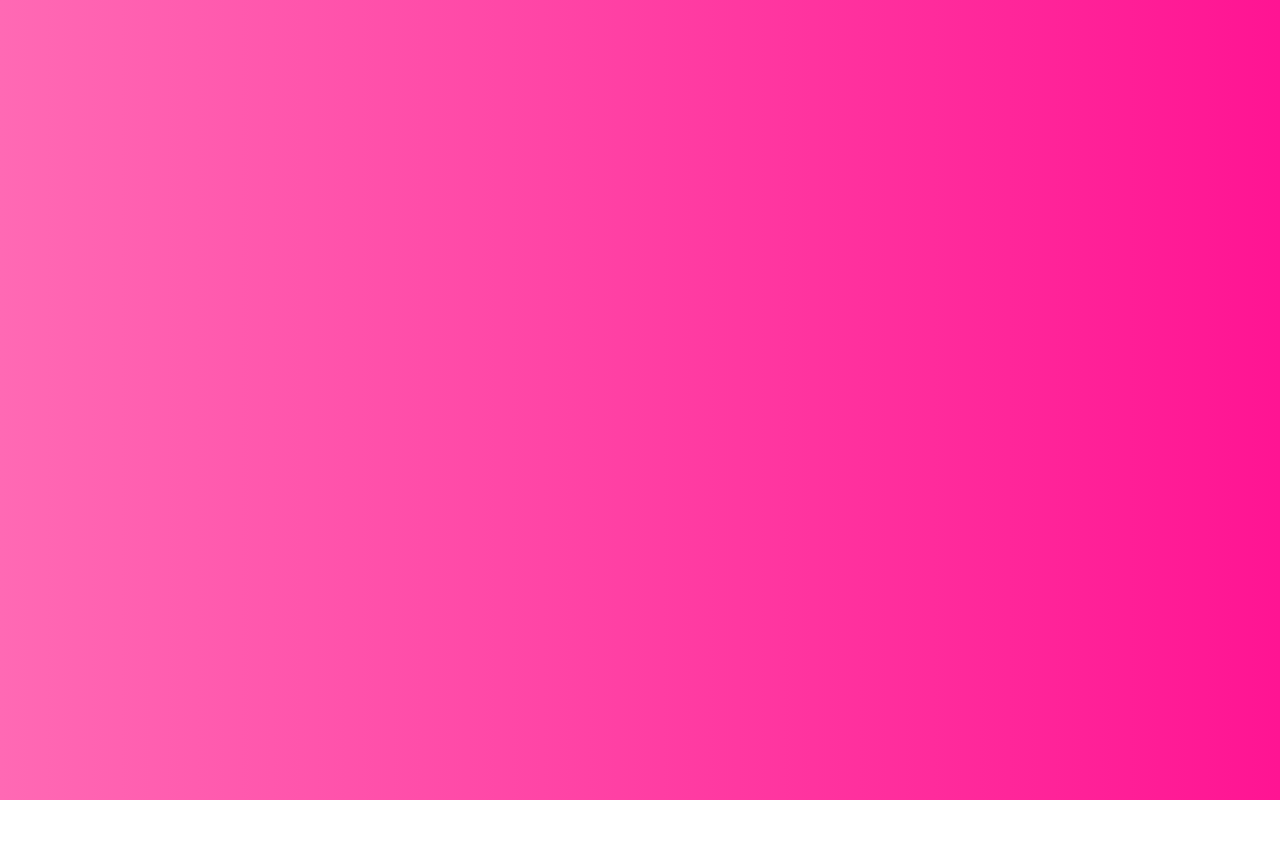
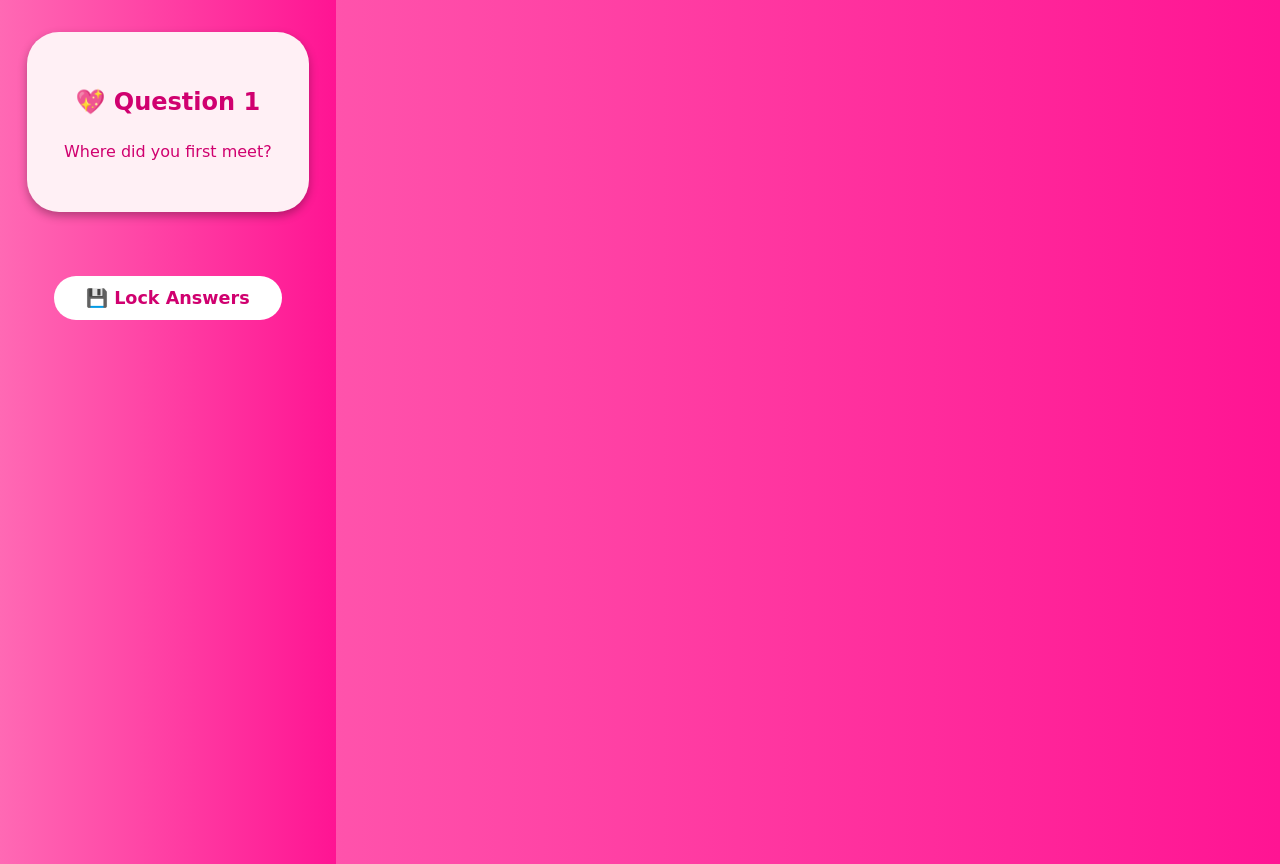
Before and after one commit to Kavyan17/Employees-Retreat, a React (Vite) app in the folder frontend/couple-quiz/: page /flashcards in a window 1280 px wide. Before the commit this address had no page. Before the commit the page ends 800 px from the top, so only its background shows below. Built offline with nearby package versions, Linux system fonts and the light colour scheme.

Commit message:
Questions logic coded

```diff
--- a/frontend/couple-quiz/package.json
+++ b/frontend/couple-quiz/package.json
@@ -11,9 +11,10 @@
   },
   "dependencies": {
     "axios": "^1.9.0",
+    "papaparse": "^5.5.3",
     "react": "^19.1.0",
     "react-dom": "^19.1.0",
-    "react-router-dom": "^7.6.1"
+    "react-router-dom": "^7.6.2"
   },
   "devDependencies": {
     "@eslint/js": "^9.25.0",
--- a/frontend/couple-quiz/src/App.jsx
+++ b/frontend/couple-quiz/src/App.jsx
@@ -3,12 +3,14 @@ import { BrowserRouter as Router, Route, Routes } from "react-router-dom";
 import Home from "./pages/Home";
 import AddTeams from "./pages/AddTeams";
 import "./styles.css";
+import Flashcards from "./pages/Flashcards";
 
 const App = () => (
   <Router>
     <Routes>
       <Route path="/" element={<Home />} />
       <Route path="/add-teams" element={<AddTeams />} />
+      <Route path="/flashcards" element={<Flashcards />} />
     </Routes>
   </Router>
 );
--- a/frontend/couple-quiz/src/pages/AddTeams.jsx
+++ b/frontend/couple-quiz/src/pages/AddTeams.jsx
@@ -1,7 +1,10 @@
 import React, { useEffect, useState } from "react";
 import axios from "axios";
+import { useNavigate } from 'react-router-dom';
+
 
 const AddTeams = () => {
+  const navigate = useNavigate();
   const [teams, setTeams] = useState([]);
   const [newTeam, setNewTeam] = useState("");
 
@@ -56,7 +59,9 @@ const AddTeams = () => {
         <button onClick={addTeam}>Add Team</button>
       </div>
 
-      <button className="start-button">Begin Game</button>
+      {/* <button className="start-button">Begin Game</button> */}
+      <button className="start-button" onClick={() => navigate("/flashcards", { state: { teams } })}> Begin Game </button>
+
     </div>
   );
 };
--- /dev/null
+++ b/frontend/couple-quiz/src/pages/Flashcards.jsx
@@ -0,0 +1,79 @@
+import React, { useEffect, useState } from 'react';
+import { useLocation } from "react-router-dom";
+import { parseCSVFile } from '../utils/parseCSV';
+import axios from 'axios';
+import '../styles/Flashcards.css';
+
+const Flashcards = () => {
+  const [questions, setQuestions] = useState([]);
+  const [currentIndex, setCurrentIndex] = useState(0);
+  const [answers, setAnswers] = useState({});
+  const [locked, setLocked] = useState(false);
+  const location = useLocation();
+  const teams = location.state?.teams || [];
+
+
+  useEffect(() => {
+    parseCSVFile('/data/questions.csv', (data) => {
+      setQuestions(data);
+    });
+  }, []);
+
+  const handleChange = (teamId, value) => {
+    setAnswers({ ...answers, [teamId]: value });
+  };
+
+  const lockAnswers = async () => {
+    const question = questions[currentIndex];
+    for (const team of teams) {
+      await axios.post('http://localhost:5000/answers/submit', {
+        team_id: team.id,
+        question_id: parseInt(question.id),
+        answer_text: answers[team.id] || ""
+      });
+    }
+    setLocked(true);
+  };
+
+  const nextQuestion = () => {
+    setAnswers({});
+    setLocked(false);
+    setCurrentIndex((prev) => prev + 1);
+  };
+
+  if (!questions.length) return <div className="loading">Loading questions...</div>;
+  if (currentIndex >= questions.length) return <div className="game-over">Game Over! 🎉</div>;
+
+  const currentQuestion = questions[currentIndex];
+
+  return (
+    <div className="flashcard-container">
+      <div className="flashcard">
+        <h2>💖 Question {currentIndex + 1}</h2>
+        <p>{currentQuestion.question_text}</p>
+      </div>
+
+      <div className="team-inputs">
+        {teams.map((team) => (
+          <div key={team.id} className="team-answer">
+            <label>{team.name}:</label>
+            <input
+              type="text"
+              value={answers[team.id] || ''}
+              onChange={(e) => handleChange(team.id, e.target.value)}
+              disabled={locked}
+            />
+          </div>
+        ))}
+      </div>
+
+      {!locked ? (
+        <button onClick={lockAnswers} className="lock-btn">💾 Lock Answers</button>
+      ) : (
+        <button onClick={nextQuestion} className="next-btn">➡️ Next</button>
+      )}
+    </div>
+  );
+};
+
+export default Flashcards;
--- /dev/null
+++ b/frontend/couple-quiz/src/styles/Flashcards.css
@@ -0,0 +1,77 @@
+.flashcard-container {
+    display: flex;
+    flex-direction: column;
+    align-items: center;
+    justify-content: flex-start;
+    background: linear-gradient(to right, #ff69b4, #ff1493);
+    min-height: 100vh;
+    padding: 2rem;
+    font-family: 'Comic Sans MS', cursive, sans-serif;
+    color: #fff;
+  }
+
+  .flashcard {
+    background-color: #fff0f5;
+    color: #d0006f;
+    padding: 2rem;
+    border-radius: 2rem;
+    box-shadow: 0 4px 10px rgba(0, 0, 0, 0.3);
+    width: 80%;
+    text-align: center;
+    margin-bottom: 2rem;
+    animation: fadeIn 0.5s ease-in-out;
+  }
+
+  .team-inputs {
+    width: 100%;
+    max-width: 600px;
+    display: flex;
+    flex-direction: column;
+    gap: 1rem;
+  }
+
+  .team-answer label {
+    font-weight: bold;
+    margin-right: 0.5rem;
+  }
+
+  .team-answer input {
+    width: 100%;
+    padding: 0.5rem 1rem;
+    border: 2px solid #fff;
+    border-radius: 1rem;
+    background-color: #ffe6f0;
+    color: #d0006f;
+    font-size: 1rem;
+    outline: none;
+  }
+
+  .lock-btn, .next-btn {
+    margin-top: 2rem;
+    padding: 0.75rem 2rem;
+    background-color: #fff;
+    color: #d0006f;
+    font-weight: bold;
+    font-size: 1.1rem;
+    border: none;
+    border-radius: 2rem;
+    cursor: pointer;
+    transition: transform 0.2s, background-color 0.3s;
+  }
+
+  .lock-btn:hover, .next-btn:hover {
+    transform: scale(1.05);
+    background-color: #ffd1ec;
+  }
+
+  .loading, .game-over {
+    font-size: 2rem;
+    margin-top: 4rem;
+    color: white;
+    text-shadow: 1px 1px 4px #ff1493;
+  }
+
+  @keyframes fadeIn {
+    from { opacity: 0; transform: translateY(-10px); }
+    to { opacity: 1; transform: translateY(0); }
+  }
--- /dev/null
+++ b/frontend/couple-quiz/src/utils/parseCSV.js
@@ -0,0 +1,15 @@
+import Papa from 'papaparse';
+
+export const parseCSVFile = (filePath, callback) => {
+  fetch(filePath)
+    .then((res) => res.text())
+    .then((text) => {
+      Papa.parse(text, {
+        header: true,
+        skipEmptyLines: true,
+        complete: (results) => {
+          callback(results.data);
+        },
+      });
+    });
+};
```
Also changed, not shown: frontend/couple-quiz/public/data/questions.csv (added), 2 other files (tests, documents, lock files or other folders).
